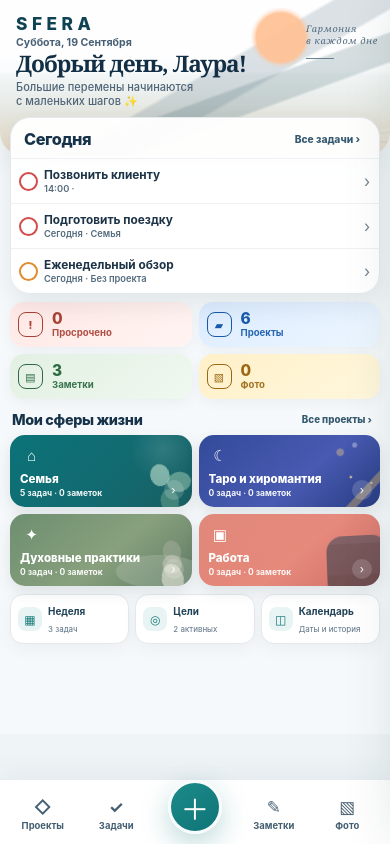
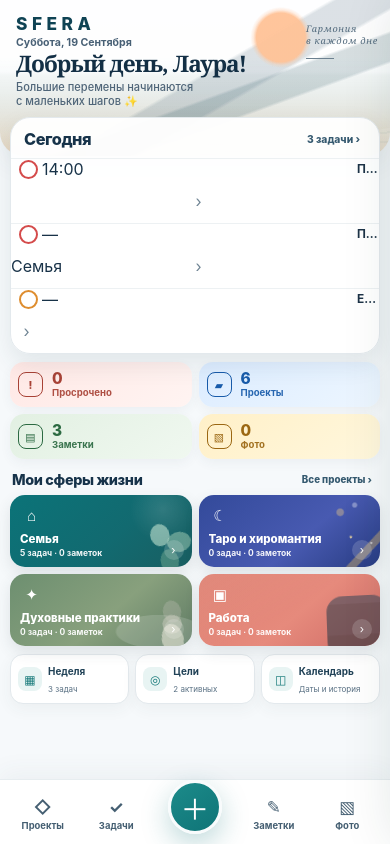
Before and after one commit to inkermankirov-a11y/sfera, a React (Vite) app in the folder apps/web/: page / in a window 390 px wide. Built offline with nearby package versions, Linux system fonts and the light colour scheme.

Commit message:
fix(mobile): compact today rows for one-screen dashboard

```diff
--- a/apps/web/src/App.tsx
+++ b/apps/web/src/App.tsx
@@ -893,11 +893,10 @@ export function App() {
           <div className="dashboard-layout">
             <section className="dashboard-card dashboard-today">
               <div className="dashboard-card-head">
-                <div>
-                  <span className="dashboard-kicker">Фокус</span>
-                  <h2>Сегодня</h2>
-                </div>
-                <button onClick={() => { chooseTaskView("today"); setMobileSection("tasks"); }}>Все задачи ›</button>
+                <h2>Сегодня</h2>
+                <button onClick={() => { chooseTaskView("today"); setMobileSection("tasks"); }}>
+                  {todayTasks.length} {todayTasks.length === 1 ? "задача" : todayTasks.length < 5 ? "задачи" : "задач"} ›
+                </button>
               </div>
 
               <div className="dashboard-task-list">
@@ -921,13 +920,15 @@ export function App() {
                           aria-label="Выполнить задачу"
                         />
                       )}
+                      <span className="dashboard-task-time">{task.time || "—"}</span>
                       <button className="dashboard-task-main" onClick={() => openDetail(task.id)}>
                         <strong>{task.title}</strong>
-                        <small>
-                          {task.time ? task.time : "Сегодня"}
-                          {task.projectId ? ` · ${projectPath(projects, task.projectId)}` : " · Без проекта"}
-                        </small>
                       </button>
+                      {task.projectId && (
+                        <span className="dashboard-project-pill">
+                          {projectPath(projects, task.projectId).split(" / ").at(-1)}
+                        </span>
+                      )}
                       <button className="dashboard-row-arrow" onClick={() => openDetail(task.id)}>›</button>
                     </div>
                   ))
```
